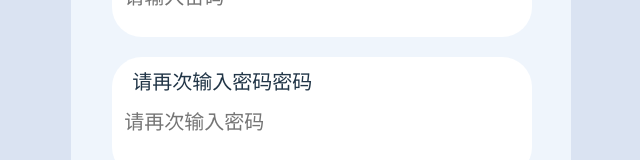
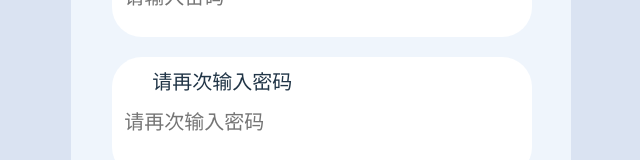
Before and after one commit to Fzhiyu1/StrangeLoop, a Vue app in the folder StrangeLoop_frontend/: page /login in a window 1280 px wide. Both pictures are taken after a click on the link "注册". Shown: the part 592-752 px from the top of the page, without its empty margins (382-1022 px from the left). Built offline with nearby package versions, Linux system fonts and the light colour scheme.

Commit message:
#fzhiyu 修改登录界面文本错误

```diff
--- a/StrangeLoop_frontend/src/views/Login.vue
+++ b/StrangeLoop_frontend/src/views/Login.vue
@@ -149,7 +149,7 @@ const startLogin = async () => {
                 </el-row>
               </div>
               <div class="login-border loginInput" style="margin-top: 20px" v-if="loginStatus">
-                <span style="margin-left: 100px;font-size: 20px">请再次输入密码密码</span>
+                <span style="margin-left: 100px;font-size: 20px">请再次输入密码</span>
                 <el-row>
 
                   <el-form-item prop="passwordAgain" >
```
